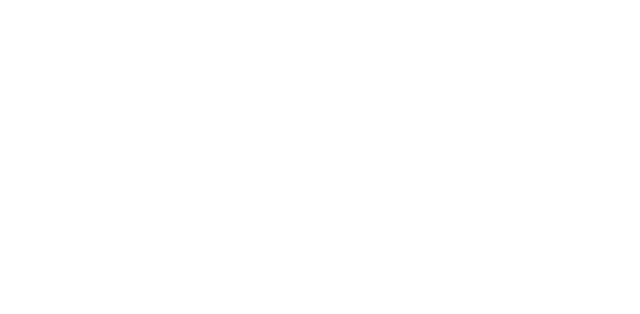
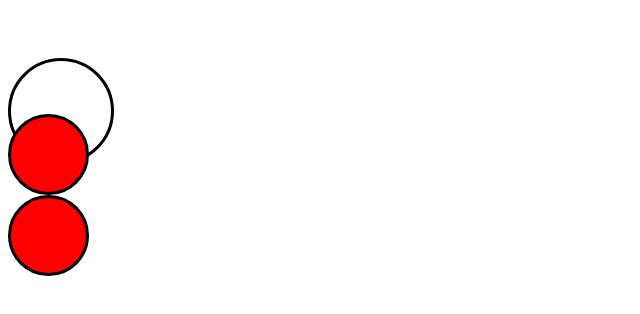
Before and after one commit to jordiexpo/CSS, a plain HTML site: page diana.html in a window 1280 px wide. Shown: the whole page, without its empty margins (0-640 px from the left). Drawn offline with Linux system fonts and the light colour scheme.

Commit message:
Ejercicio Float

```diff
--- a/diana.css
+++ b/diana.css
@@ -0,0 +1,40 @@
+.box-1{
+  background-color: white;
+  width: 100px;
+  height: 100px;
+  position: relative;
+  top: 50px;
+  z-index: 10;
+  border: solid black 3px;
+  border-radius: 75px;
+  -webkit-border-radius:;
+  -moz-border-radius:;
+  -ms-border-radius:;
+  -o-border-radius:;
+}
+.box-2 {
+  background-color: red;
+  width: 75px;
+  height: 75px;
+  position: relative;
+  z-index: 20;
+  border: solid black 3px;
+  border-radius: 75px;
+  -webkit-border-radius: 75px;
+  -moz-border-radius: 75px;
+  -ms-border-radius: 75px;
+  -o-border-radius: 75px;
+}
+.box-3{
+  background-color: red;
+  width: 75px;
+  height: 75px;
+  position: relative;
+  z-index: 20;
+  border: solid black 3px;
+  border-radius: 75px;
+  -webkit-border-radius: 75px;
+  -moz-border-radius: 75px;
+  -ms-border-radius: 75px;
+  -o-border-radius: 75px;
+}
--- a/diana.html
+++ b/diana.html
@@ -4,10 +4,20 @@
  <meta charset="UTF-8">
  <meta http-equiv="X-UA-Compatible" content="IE=edge">
  <meta name="viewport" content="width=device-width, initial-scale=1.0">
- <link: class="diana.css"></link:>
+ <link rel="stylesheet" href="diana.css">
  <title>Document</title>
 </head>
 <body>
-
+ <div class="box-1"></div>
+ <div class="box-2"></div>
+ <div class="box-3"></div>
+ <div class="box-4"></div>
+ <div class="box-5"></div>
+ <div class="box-6"></div>
+ <div class="box-7"></div>
+ <div class="box-8"></div>
+ <div class="box-9"></div>
+ <div class="box-10"></div>
+ <div class="box-11"></div>
 </body>
 </html>
--- /dev/null
+++ b/float.css
@@ -0,0 +1,20 @@
+body{
+ font-size: 2em;
+ background-color: wheat;
+}
+
+.box{
+ border: solid 2px black;
+ font-size: 90px;
+ text-align: center;
+
+}
+.box-1{
+ width:500px;
+ font-size: 4em;
+
+}
+.box-2{
+ width: 50%;
+ font-size: 3em;
+}
```
Also changed, not shown: float.html (added, +14 -0 lines).
